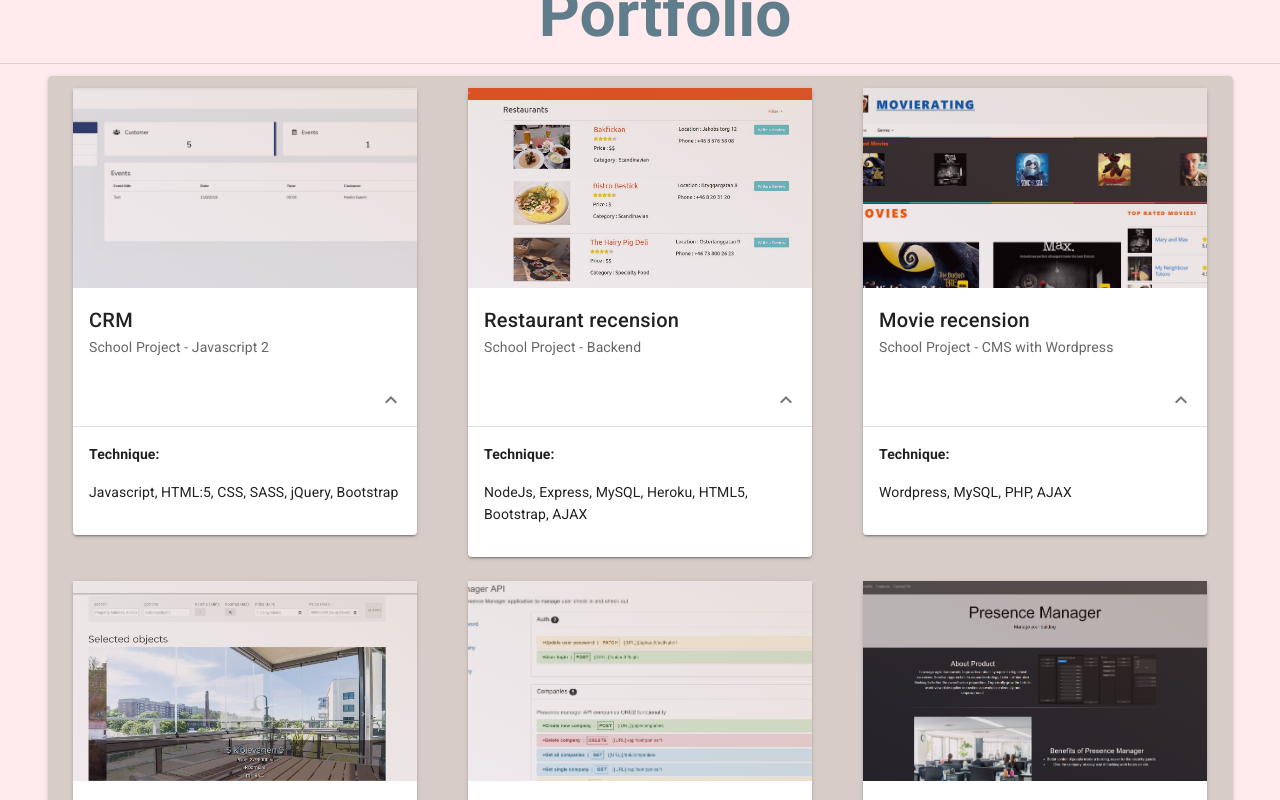
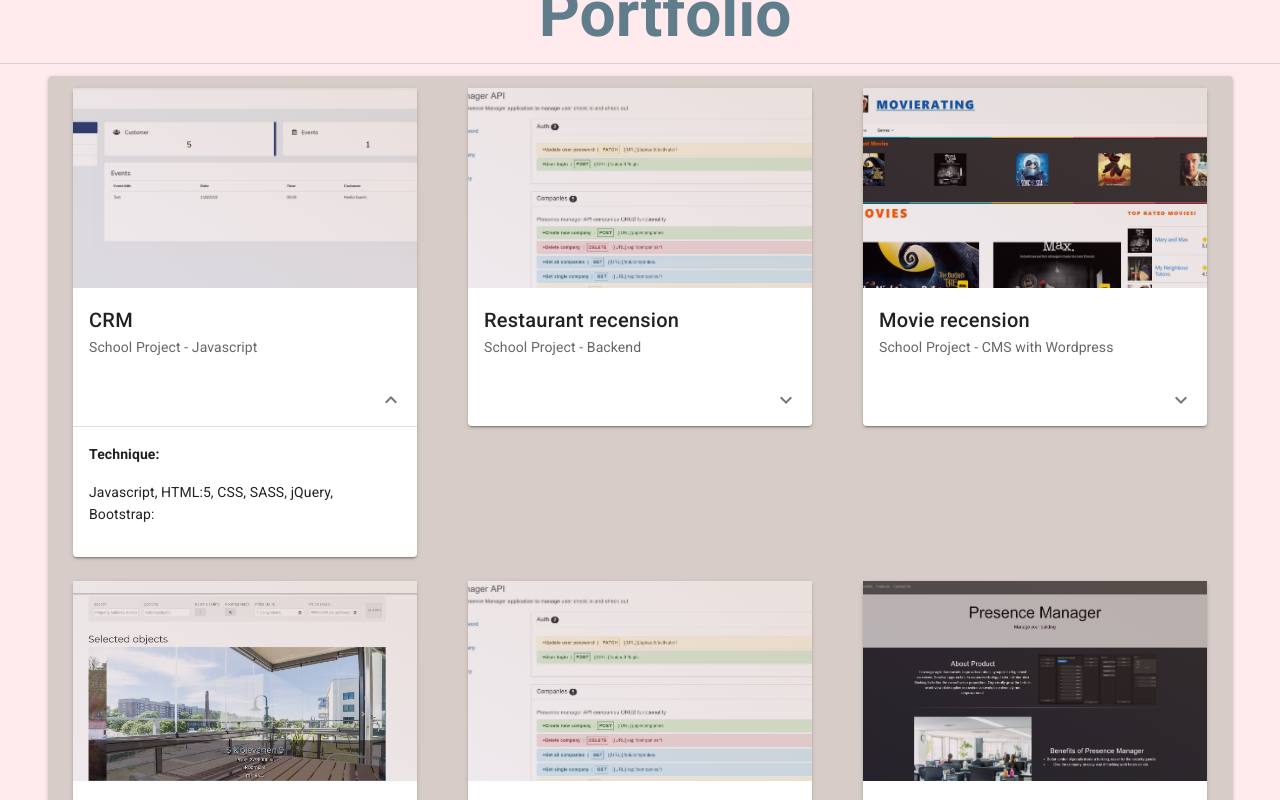
Before and after one commit to sipapiga/CV-in-Vue, a Vue app: page / in a window 1280 px wide. Both pictures are taken after a click on the button 391 px from the left and 2093 px from the top of the page. Shown: the part 1693-2493 px from the top of the page. Built offline with nearby package versions, Linux system fonts and the light colour scheme.

Commit message:
Fixed responsive and transition in portfolio cards

```diff
--- a/src/App.vue
+++ b/src/App.vue
@@ -26,7 +26,7 @@
         <v-navigation-drawer v-model="sideNav" absolute temporary >
           <v-list nav dense>
           <v-list-item-group v-model="group" v-for="item in menuItems" :key="item.title">
-              <v-list-item :to="item.href">
+              <v-list-item :href="item.href">
                 <v-icon>{{ item.icon }}</v-icon>
               <v-list-item-title>{{ item.title }}</v-list-item-title>
               </v-list-item>
--- a/src/components/Portfolio.vue
+++ b/src/components/Portfolio.vue
@@ -15,244 +15,41 @@
             <v-card class="m-3">
               <v-container class="brown lighten-4">
                 <v-row>
-                  <v-col cols="12" md="4" sm="12" lg="4">
+                  <v-col cols="12" md="4" sm="12" lg="4"  v-for="card in cards" :key="card.title">
                     <v-card class="mx-auto" max-width="344">
-                      <a href="https://sipapiga.github.io/CRM/" target="_blank">
+                      <a :href="`${card.href}`" target="_blank">
                         <v-img
-                          :src="require('@/assets/images/crm.jpg')"
+                          :src="require(`@/assets/images/${card.src}`)"
                           gradient="to top right,  rgba(75, 14, 62, 0.09), rgba(137, 84, 67, 0.18)"
                           :cover="true"
                           height="200px"
                         ></v-img>
                       </a>
-                      <v-card-title>CRM</v-card-title>
+                      <v-card-title>{{card.title}}</v-card-title>
 
                       <v-card-subtitle
-                        >School Project - Javascript 2</v-card-subtitle
+                        >{{card.subtitle}}</v-card-subtitle
                       >
 
                       <v-card-actions>
                         <v-spacer></v-spacer>
 
-                        <v-btn icon @click="show = !show">
+                        <v-btn icon @click="card.show = !card.show">
                           <v-icon>{{
-                            show ? "mdi-chevron-up" : "mdi-chevron-down"
+                            card.show ? "mdi-chevron-up" : "mdi-chevron-down"
                           }}</v-icon>
                         </v-btn>
                       </v-card-actions>
 
                       <v-expand-transition>
-                        <div v-show="show">
+                        <div v-show="card.show">
                           <v-divider></v-divider>
 
                           <v-card-text>
                             <p class="font-weight-bold">Technique:</p>
+                            <p>{{card.technique}}</p>
                             <p>
-                              Javascript, HTML:5, CSS, SASS, jQuery, Bootstrap
-                            </p>
-                          </v-card-text>
-                        </div>
-                      </v-expand-transition>
-                    </v-card>
-                  </v-col>
-                  <v-col cols="12" md="4" sm="12" lg="4">
-                    <v-card class="mx-auto" max-width="344">
-                      <a href="https://ratingsipr1901.herokuapp.com/" target="_blank">
-                        <v-img
-                          :src="require('@/assets/images/rating.jpg')"
-                          gradient="to top right,  rgba(75, 14, 62, 0.09), rgba(137, 84, 67, 0.18)"
-                          :cover="true"
-                          height="200px"
-                        ></v-img>
-                      </a>
-                      <v-card-title>Restaurant recension</v-card-title>
-
-                      <v-card-subtitle
-                        >School Project - Backend</v-card-subtitle
-                      >
-
-                      <v-card-actions>
-                        <v-spacer></v-spacer>
-
-                        <v-btn icon @click="show = !show">
-                          <v-icon>{{
-                            show ? "mdi-chevron-up" : "mdi-chevron-down"
-                          }}</v-icon>
-                        </v-btn>
-                      </v-card-actions>
-
-                      <v-expand-transition>
-                        <div v-show="show">
-                          <v-divider></v-divider>
-
-                          <v-card-text>
-                            <p class="font-weight-bold">Technique:</p>
-                            <p>
-                              NodeJs, Express, MySQL, Heroku, HTML5, Bootstrap,
-                              AJAX
-                            </p>
-                          </v-card-text>
-                        </div>
-                      </v-expand-transition>
-                    </v-card>
-                  </v-col>
-                  <v-col cols="12" md="4" sm="12" lg="4">
-                    <v-card class="mx-auto" max-width="344">
-                      <a href="http://sipapiga.com/movieratingwebb19/" target="_blank">
-                        <v-img
-                          :src="require('@/assets/images/moviewordpress.jpg')"
-                          gradient="to top right,  rgba(75, 14, 62, 0.09), rgba(137, 84, 67, 0.18)"
-                          :cover="true"
-                          height="200px"
-                        ></v-img>
-                      </a>
-                      <v-card-title>Movie recension</v-card-title>
-
-                      <v-card-subtitle
-                        >School Project - CMS with Wordpress</v-card-subtitle
-                      >
-
-                      <v-card-actions>
-                        <v-spacer></v-spacer>
-
-                        <v-btn icon @click="show = !show">
-                          <v-icon>{{
-                            show ? "mdi-chevron-up" : "mdi-chevron-down"
-                          }}</v-icon>
-                        </v-btn>
-                      </v-card-actions>
-
-                      <v-expand-transition>
-                        <div v-show="show">
-                          <v-divider></v-divider>
-
-                          <v-card-text>
-                            <p class="font-weight-bold">Technique:</p>
-                            <p>Wordpress, MySQL, PHP, AJAX</p>
-                          </v-card-text>
-                        </div>
-                      </v-expand-transition>
-                    </v-card>
-                  </v-col>
-                  <v-col cols="12" md="4" sm="12" lg="4">
-                    <v-card class="mx-auto" max-width="344">
-                      <a href="https://sipapiga.com/realestatewebb19/" target="_blank">
-                        <v-img
-                          :src="
-                            require('@/assets/images/realestatewordpress.jpg')
-                          "
-                          gradient="to top right,  rgba(75, 14, 62, 0.09), rgba(137, 84, 67, 0.18)"
-                          :cover="true"
-                          height="200px"
-                        ></v-img>
-                      </a>
-                      <v-card-title>Realestate Management</v-card-title>
-
-                      <v-card-subtitle
-                        >School Project - CMS with Wordpress</v-card-subtitle
-                      >
-
-                      <v-card-actions>
-                        <v-spacer></v-spacer>
-
-                        <v-btn icon @click="show = !show">
-                          <v-icon>{{
-                            show ? "mdi-chevron-up" : "mdi-chevron-down"
-                          }}</v-icon>
-                        </v-btn>
-                      </v-card-actions>
-
-                      <v-expand-transition>
-                        <div v-show="show">
-                          <v-divider></v-divider>
-
-                          <v-card-text>
-                            <p class="font-weight-bold">Technique:</p>
-                            <p>Wordpress, MySQL, PHP, AJAX</p>
-                            <p>A realestate website builded with Wordpress</p>
-                          </v-card-text>
-                        </div>
-                      </v-expand-transition>
-                    </v-card>
-                  </v-col>
-                  <v-col cols="12" md="4" sm="12" lg="4">
-                    <v-card class="mx-auto" max-width="344">
-                      <a href="https://api.pm.emmio.se/" target="_blank">
-                        <v-img
-                          :src="require('@/assets/images/api-emmio.jpg')"
-                          gradient="to top right,  rgba(75, 14, 62, 0.09), rgba(137, 84, 67, 0.18)"
-                          :cover="true"
-                          height="200px"
-                        ></v-img>
-                      </a>
-                      <v-card-title>Api for Presence Management</v-card-title>
-
-                      <v-card-subtitle
-                        >Intenship Project - Backend</v-card-subtitle
-                      >
-
-                      <v-card-actions>
-                        <v-spacer></v-spacer>
-
-                        <v-btn icon @click="show = !show">
-                          <v-icon>{{
-                            show ? "mdi-chevron-up" : "mdi-chevron-down"
-                          }}</v-icon>
-                        </v-btn>
-                      </v-card-actions>
-
-                      <v-expand-transition>
-                        <div v-show="show">
-                          <v-divider></v-divider>
-
-                          <v-card-text>
-                            <p class="font-weight-bold">Technique:</p>
-                            <p>NodeJs, MongoDB, Express</p>
-                            <p>
-                              An api builded with NodeJs during intenship time
-                              in spring 2020
-                            </p>
-                          </v-card-text>
-                        </div>
-                      </v-expand-transition>
-                    </v-card>
-                  </v-col>
-                  <v-col cols="12" md="4" sm="12" lg="4">
-                    <v-card class="mx-auto" max-width="344">
-                      <a href="https://pm.emmio.se/" target="_blank">
-                        <v-img
-                          :src="require('@/assets/images/admin-pm.jpg')"
-                          gradient="to top right,  rgba(75, 14, 62, 0.09), rgba(137, 84, 67, 0.18)"
-                          :cover="true"
-                          height="200px"
-                        ></v-img>
-                      </a>
-                      <v-card-title>Presence Management</v-card-title>
-
-                      <v-card-subtitle
-                        >Intenship Project - Vuejs</v-card-subtitle
-                      >
-
-                      <v-card-actions>
-                        <v-spacer></v-spacer>
-
-                        <v-btn icon @click="show = !show">
-                          <v-icon>{{
-                            show ? "mdi-chevron-up" : "mdi-chevron-down"
-                          }}</v-icon>
-                        </v-btn>
-                      </v-card-actions>
-
-                      <v-expand-transition>
-                        <div v-show="show">
-                          <v-divider></v-divider>
-
-                          <v-card-text>
-                            <p class="font-weight-bold">Technique:</p>
-                            <p>Javascript, Vuesjs, MongoDB, Axios</p>
-                            <p>
-                              An intenship project builded with vuejs to manage
-                              user check-in and check-out inside the building
+                              {{card.text}}
                             </p>
                           </v-card-text>
                         </div>
@@ -274,7 +71,16 @@ export default {
   name: "Portfolio",
   data() {
     return {
-      show: false
+      show: false,
+       cards: [
+      { title: 'CRM', subtitle: 'School Project - Javascript', show: false,technique:'Javascript, HTML:5, CSS, SASS, jQuery, Bootstrap:',text:'', src: 'crm.jpg', href: 'https://sipapiga.github.io/CRM/' },
+      {title: 'Restaurant recension', subtitle: 'School Project - Backend', show: false,technique:'NodeJs, Express, MySQL, Heroku, HTML5, Bootstrap, AJAX:',text:'', src: 'api-emmio.jpg', href: 'https://ratingsipr1901.herokuapp.com/'  },
+      { title: 'Movie recension', subtitle: 'School Project - CMS with Wordpress', show: false,technique:'Wordpress, MySQL, PHP, AJAX:',text:'', src: 'moviewordpress.jpg', href: 'http://sipapiga.com/movieratingwebb19/' },
+      {title: 'Realestate Management', subtitle: 'School Project - CMS with Wordpress', show: false,technique:'Wordpress, MySQL, PHP, AJAX',text:'A realestate website builded with Wordpress', src: 'realestatewordpress.jpg', href: 'https://sipapiga.com/realestatewebb19/'  },
+      {title: 'Api for Presence Management', subtitle: 'Intenship Project - NodeJs', show: false,technique:'NodeJs, MongoDB, Express',text:'An api builded with NodeJs during intenship time in spring 2020', src: 'api-emmio.jpg', href: 'https://api.pm.emmio.se/'  },
+      { title: 'Presence Management', subtitle: 'Intenship Project - Vuejs', show: false,technique:'Javascript, Vuesjs, MongoDB, Axios',text:'An intenship project builded with vuejs to manage user check-in and check-out inside the building', src: 'admin-pm.jpg', href: 'https://pm.emmio.se/' }
+
+    ]
     };
   }
 };
--- a/src/components/Skills.vue
+++ b/src/components/Skills.vue
@@ -1,7 +1,7 @@
 <template>
   <div id="skills">
     <div class="text-center content">
-      <v-layout row wrap>
+      <v-layout row wrap  class="content">
         <v-flex  d-flex xs12 sm12 md6 lg6>
           <v-container class="content red lighten-5" fill-height fluid>
             <v-row class="text-center">
@@ -81,7 +81,7 @@
           </v-container>
         </v-flex>
         <v-flex  d-flex xs12 sm12 md6 lg6>
-          <v-container class="content red lighten-4 text-center" style="height: 100vh;">
+          <v-container class="content red lighten-4 text-center" style="height: 100%;">
             <v-img
               :src="require('@/assets/images/bild3.jpg')"
               gradient="to top right,  rgba(75, 14, 62, 0.09), rgba(137, 84, 67, 0.18)"
```
Also changed, not shown: src/assets/custom-vars.scss (+7 -0 lines), src/components/AboutMe.vue (+4 -4 lines).
